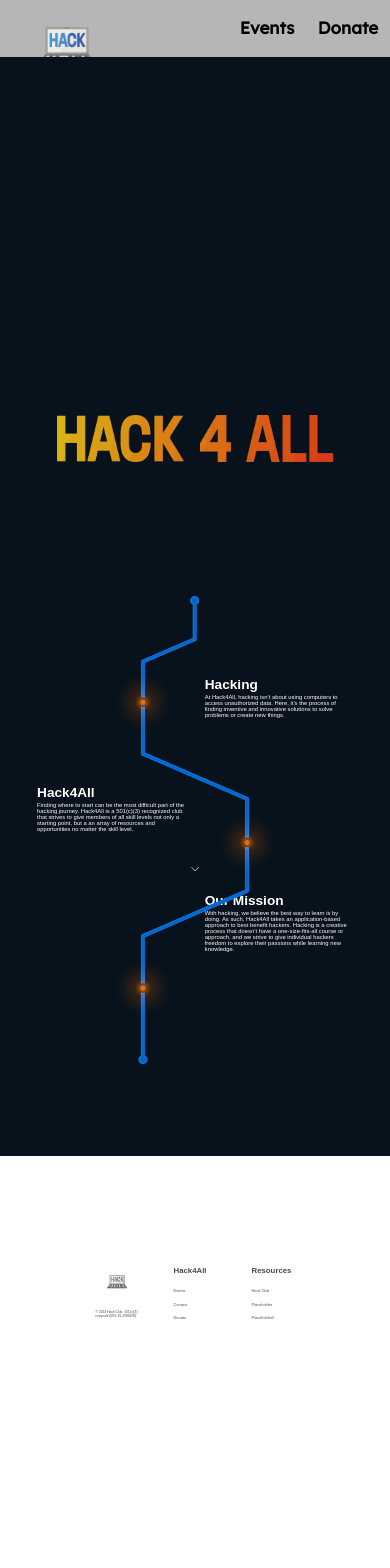
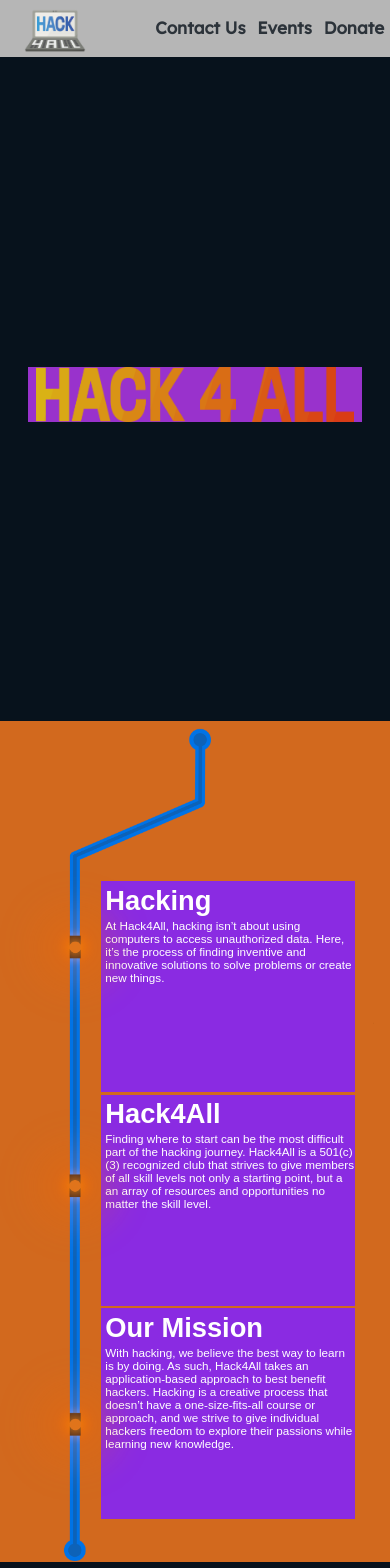
Before and after one commit to Lucas4680/hackforall-website, a Next.js app: page / in a window 390 px wide. Shown: the top 1568 px of the page. Built offline with nearby package versions, Linux system fonts and the light colour scheme; a web font is replaced by a local one.

Commit message:
works on mobile now kinda

```diff
--- a/src/app/page.js
+++ b/src/app/page.js
@@ -10,22 +10,19 @@
     <div>
       <script src="https://ajax.googleapis.com/ajax/libs/jqueryui/1.11.2/jquery-ui.min.js"></script>
       <main className={`${styles.main} ${aldrich.Aldrich}`}>
-        <div className={styles.center}>
-        <h1><b>
-          <div className={styles.main_title}>
-            <img src="HACK.png" alt="HACK" className={`${styles.main_title_item} ${styles.hvr}`}></img>
-            <img src="4.png" alt="4" className={`${styles.main_title_item} ${styles.hvr}`}></img>
-            <img src="ALL.png" alt="ALL" className={`${styles.main_title_item} ${styles.hvr}`}></img>
-          </div>
-        </b></h1>
-        <br></br>
-        </div>
+
+        <h1><div className={styles.main_title}>
+          <img src="HACK.png" alt="HACK" className={`${styles.main_title_item} ${styles.hvr}`}></img>
+          <img src="4.png" alt="4" className={`${styles.main_title_item} ${styles.hvr}`}></img>
+          <img src="ALL.png" alt="ALL" className={`${styles.main_title_item} ${styles.hvr}`}></img>
+        </div></h1>
         <div className={styles.topscroll}>
           <div className={`${styles.arrow} ${styles.bounce}`}></div>
         </div>
 
         <div className={styles.ourmission_container}>
           <img src="ourmission-wire.png" className={styles.ourmission_wire}></img>
+          <img src="ourmission-wire-mobile.png" className={styles.ourmission_wire_mobile}></img>
           <div className={`${styles.ourmission_item_1} ${styles.ourmission_item}`}>
             <h1>Hacking</h1>
             <p>At Hack4All, hacking isn’t about using computers to access unauthorized data. Here, it’s the process of finding
--- a/src/app/page.module.css
+++ b/src/app/page.module.css
@@ -102,9 +102,11 @@
 
 
 
+
+
 .ourmission_container {
   width: 100vw;
-  height: 120vw;
+  height: 129.84vw;
   overflow:visible;
   display: flex;
   flex-direction: column;
@@ -112,27 +114,39 @@
   align-items: center;
   padding: 1vw;
   justify-content:space-between;
+  background-color:chocolate;
 }
 
 .ourmission_wire {
   pointer-events: none;
   user-select: none;
   position:absolute;
+  margin:0 auto;
+  width:50vw;
+  height:auto;
+}
+.ourmission_wire_mobile {
+  pointer-events: none;
+  user-select: none;
+  position:absolute;
   margin:auto;
-  height: 120vw;
-  width:auto;
+  margin-right:8vw;
+  width: 100vw;
+  height:auto;
+  display:none;
 }
 
 .ourmission_item {
   padding: 1vw;
-  max-width: 40vw;
-  height: 20vh;
+  width: 40vw;
+  height: 20vw;
+  background-color:blueviolet;
 }
 
 .ourmission_item_1 {
   margin-right:7.5vw;
   margin-left: auto;
-  margin-top: 20vw;
+  margin-top: 23vw;
 }
 
 .ourmission_item_2 {
@@ -143,7 +157,7 @@
 .ourmission_item_3 {
   margin-right:7.5vw;
   margin-left: auto;
-  margin-bottom: 15vw;
+  margin-bottom: 8vw;
 }
 
 
@@ -161,6 +175,43 @@
 }
 
 
+@media (max-width: 768px) {
+  .ourmission_container {
+    height:215.7vw;
+    width:100vw;
+  }
+  .ourmission_wire {
+    display:none;
+  }
+  .ourmission_wire_mobile {
+    display:block;
+  }
+  .ourmission_item {
+    padding-right: 0;
+    width: 65vw;
+    margin-left: 25vw;
+    margin-right:auto;
+    height:25vh;
+    background-color:blueviolet;
+  }
+  .ourmission_item_1 {
+    margin-top:40vw;
+    float:none;
+  }
+  .ourmission_item_2 {
+    float:none;
+  }
+  .ourmission_item_3 {
+    margin-bottom:10vw;
+    float:none;
+  }
+  .ourmission_container p {
+    font-size: 3vw;
+  }
+  .ourmission_container h1 {
+    font-size: 7vw;
+  }
+}
 
 /* Our Mission Section End */
 
@@ -214,6 +265,15 @@
   margin: 2vh auto;
   max-width:5vw;
   height:auto;
+}
+
+@media (max-width: 768px) {
+  .Footer {
+    height: 20vh;
+  }
+  .FooterColumn {
+    height: 15vh;
+  }
 }
 
 /* Footer End */
@@ -315,33 +375,49 @@
 }
 
 .main_title {
-  margin: 4vh 20vw;
-  margin-top: 14vh;
+  /* margin: 4vh 20vw; */
+  width:100%;
+  margin:0 auto;
+  margin-top: calc(calc(calc(100vh - 10vw) / 2.5) - 22vh);
+  margin-bottom: calc(calc(calc(100vh - 10vw) / 2.5) - 22vh);
   display:flex;
   justify-content: space-between;
+  background-color:cyan;
 }
 .main_title_item {
   cursor: pointer;
-  height:12vw;
+  height:10vw;
   width:auto;
   margin: 0 2vw;
 }
 
-.hack {
-  padding-top: 40px;
-  width: 25vw;
-  height: 25vh;
-  cursor: pointer;
+@media (max-width: 768px) {
+  .main_title {
+    background-color:darkorchid;
+    margin:auto;
+    margin-top: calc(calc(calc(100vh - 14vw) / 2.5) - 12vh);
+    margin-bottom: calc(calc(calc(100vh - 14vw) / 2.5) - 2vh);
+  }
+  .main_title_item {
+    height:14vw;
+    width:auto;
+  }
 }
 
 
 .topscroll {
+  background-color:#2c3ba1;
   display: block;
   width: 100%;
   text-align: center;
   height: 10vh;
   margin: 1vh 3vw;
   margin-top: 17vh;
+}
+@media (max-width: 768px) {
+  .topscroll {
+    display:none;
+  }
 }
 
 .filler {
@@ -413,7 +489,7 @@
 }
 
 /* Mobile */
-@media (max-width: 700px) {
+@media (max-width: 7px) {
 
   .topscroll {
     color: #d4d2d0;
```
Also changed, not shown: public/ourmission-wire-mobile.png (added), public/ourmission-wire.png.
